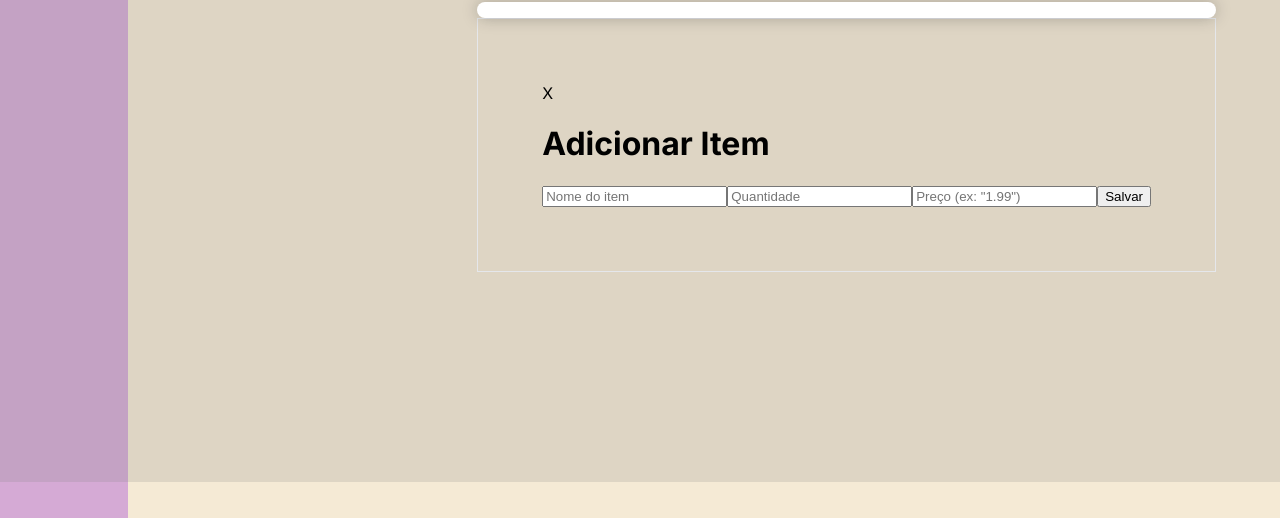
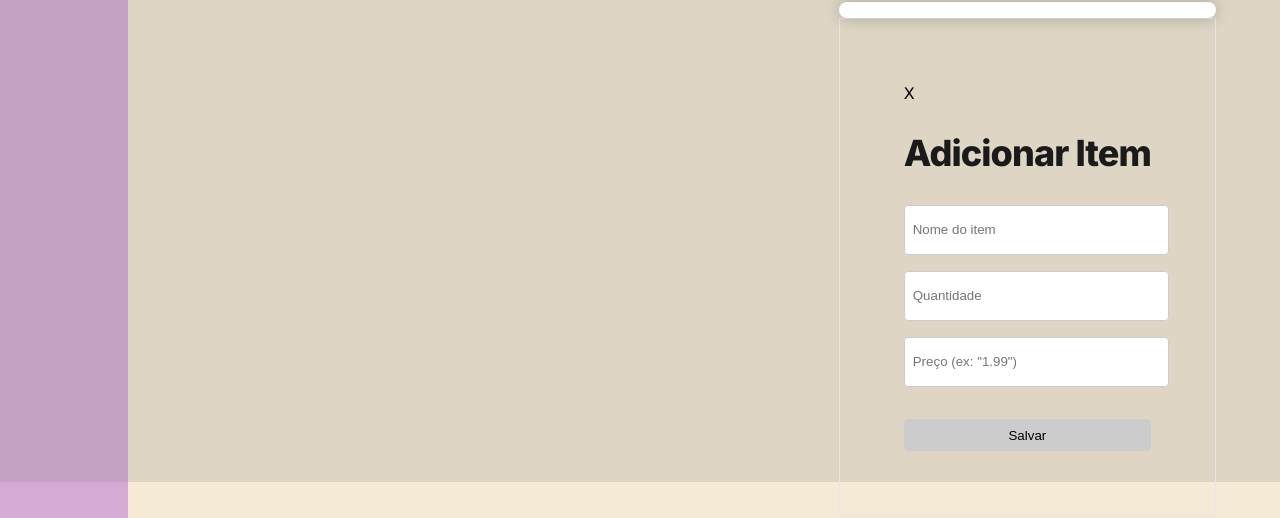
Before and after one commit to pedrogleta/go-digital, a Next.js app in the folder frontend/: page / in a window 1280 px wide. Both pictures are taken after a click on the button "+ Adicionar Item". Shown: the part 318-836 px from the top of the page. Built offline with nearby package versions, Linux system fonts and the light colour scheme; no server answers.

Commit message:
abstract modal styles

```diff
--- a/frontend/src/components/EditItemModal/styles.ts
+++ /dev/null
@@ -1,46 +0,0 @@
-import styled from "styled-components";
-
-export const Container = styled.div`
-  height: fit-content;
-  display: flex;
-  flex-direction: column;
-  justify-content: center;
-`;
-
-export const CloseButton = styled.span`
-  width: fit-content;
-  margin-left: auto;
-  cursor: pointer;
-`;
-
-export const ModalTitle = styled.h2`
-  font-weight: 800;
-  letter-spacing: -0.025em;
-  color: #1a1a1a;
-  font-size: 2.25rem;
-  line-height: 2.5rem;
-  margin-bottom: 2rem;
-`;
-
-export const Input = styled.input`
-  width: 100%;
-  height: 2rem;
-  margin-bottom: 1rem;
-  padding: 0.5rem;
-  border: 1px solid #ccc;
-  border-radius: 0.25rem;
-`;
-
-export const Button = styled.button`
-  width: 100%;
-  height: 2rem;
-  margin-top: 1rem;
-  padding: 0.5rem;
-  border: 1px solid #ccc;
-  border-radius: 0.25rem;
-  background-color: #ccc;
-  cursor: pointer;
-  &:hover {
-    background-color: #bbb;
-  }
-`;
--- a/frontend/src/components/MainSection/index.tsx
+++ b/frontend/src/components/MainSection/index.tsx
@@ -4,8 +4,8 @@ import { useEffect, useMemo, useState } from "react";
 import { Item } from "../Item";
 import { IAPIItem } from "@/types/items";
 import { api } from "@/utils/axios";
-import { AddItemModal } from "../AddItemModal";
-import { EditItemModal } from "../EditItemModal";
+import { AddItemModal } from "../Modal/AddItemModal";
+import { EditItemModal } from "../Modal/EditItemModal";
 import {
   Button,
   Container,
--- a/frontend/src/components/AddItemModal.tsx
+++ b/frontend/src/components/Modal/AddItemModal/index.tsx
@@ -1,5 +1,12 @@
 import { useState } from "react";
-import Modal from "./Modal";
+import Modal from "..";
+import {
+  Button,
+  CloseButton,
+  InnerContainer,
+  Input,
+  ModalTitle,
+} from "../styles";
 
 export interface IAddItemModalProps {
   isOpen: boolean;
@@ -16,41 +23,33 @@ export const AddItemModal = (props: IAddItemModalProps) => {
 
   return (
     <Modal open={isOpen} onCancel={closeModal}>
-      <div className="w-fit ml-auto cursor-pointer" onClick={closeModal}>
-        X
-      </div>
-      <div className="h-fit flex flex-col justify-center mt-8">
-        <h1 className="font-extrabold leading-none tracking-tight text-gray-900 text-4xl mx-auto mb-8">
-          Adicionar Item
-        </h1>
+      <CloseButton onClick={closeModal}>X</CloseButton>
+      <InnerContainer>
+        <ModalTitle>Adicionar Item</ModalTitle>
 
-        <input
+        <Input
           name="name"
           type="text"
           placeholder="Nome do item"
-          className="bg-gray-50 border border-gray-300 text-gray-900 text-sm rounded-lg focus:ring-blue-500 focus:border-blue-500 block p-2.5 mb-2.5 shadow"
           value={name}
           onChange={(e) => setName(e.target.value)}
         />
-        <input
+        <Input
           name="quantity"
           type="text"
           placeholder="Quantidade"
-          className="bg-gray-50 border border-gray-300 text-gray-900 text-sm rounded-lg focus:ring-blue-500 focus:border-blue-500 block p-2.5 mb-2.5 shadow"
           value={quantity}
           onChange={(e) => setQuantity(e.target.value)}
         />
-        <input
+        <Input
           name="price"
           type="text"
           placeholder='Preço (ex: "1.99")'
-          className="bg-gray-50 border border-gray-300 text-gray-900 text-sm rounded-lg focus:ring-blue-500 focus:border-blue-500 block p-2.5 mb-2.5 shadow"
           value={price}
           onChange={(e) => setPrice(e.target.value)}
         />
 
-        <button
-          className="bg-gray-300 hover:bg-gray-400 text-gray-800 font-bold py-2 px-4 rounded inline-flex items-center shadow"
+        <Button
           type="submit"
           onClick={() => {
             handleCreateItem(name, Number(quantity), Number(price));
@@ -60,8 +59,8 @@ export const AddItemModal = (props: IAddItemModalProps) => {
           }}
         >
           Salvar
-        </button>
-      </div>
+        </Button>
+      </InnerContainer>
     </Modal>
   );
 };
--- a/frontend/src/components/EditItemModal/index.tsx
+++ b/frontend/src/components/Modal/EditItemModal/index.tsx
@@ -1,7 +1,13 @@
 import { IAPIItem } from "@/types/items";
 import { useEffect, useState } from "react";
 import Modal from "@/components/Modal";
-import { Button, CloseButton, Container, Input, ModalTitle } from "./styles";
+import {
+  Button,
+  CloseButton,
+  InnerContainer,
+  Input,
+  ModalTitle,
+} from "../styles";
 
 export interface IEditItemModalProps {
   isOpen: boolean;
@@ -26,7 +32,7 @@ export const EditItemModal = (props: IEditItemModalProps) => {
   return (
     <Modal open={isOpen} onCancel={closeModal}>
       <CloseButton onClick={closeModal}>X</CloseButton>
-      <Container>
+      <InnerContainer>
         <ModalTitle>Editar Item</ModalTitle>
 
         <Input
@@ -62,7 +68,7 @@ export const EditItemModal = (props: IEditItemModalProps) => {
         >
           Salvar
         </Button>
-      </Container>
+      </InnerContainer>
     </Modal>
   );
 };
--- a/frontend/src/components/Modal/styles.ts
+++ b/frontend/src/components/Modal/styles.ts
@@ -1,48 +1,4 @@
 import styled from "styled-components";
-
-// export const Container = styled.div`
-//   position: fixed;
-//   z-index: 1;
-//   left: 0;
-//   top: 0;
-//   width: 100vw;
-//   height: 100vh;
-// `;
-
-// export const ModalContent = styled.div`
-//   background-color: #fefefe;
-//   margin: 15% auto;
-//   padding: 20px;
-//   border: 1px solid #888;
-//   width: 80%;
-// `;
-
-// export const ModalHeader = styled.div`
-//   display: flex;
-//   justify-content: space-between;
-//   align-items: center;
-// `;
-
-// export const ModalTitle = styled.h2`
-//   margin: 0;
-// `;
-
-// export const CloseButton = styled.span`
-//   color: #aaa;
-//   font-size: 28px;
-//   font-weight: bold;
-//   cursor: pointer;
-// `;
-
-// export const ModalBody = styled.div`
-//   margin-top: 20px;
-// `;
-
-// export const ModalFooter = styled.div`
-//   margin-top: 20px;
-//   display: flex;
-//   justify-content: flex-end;
-// `;
 
 export const Container = styled.div`
   position: fixed;
@@ -53,6 +9,13 @@ export const Container = styled.div`
   justify-content: space-between;
   padding: 4rem;
   padding-top: 20rem;
+`;
+
+export const InnerContainer = styled.div`
+  height: fit-content;
+  display: flex;
+  flex-direction: column;
+  justify-content: center;
 `;
 
 export const ModalBackground = styled.div`
@@ -106,3 +69,41 @@ export const ModalFooter = styled.div`
   padding: 3rem 4rem;
   margin-top: 6rem;
 `;
+
+export const CloseButton = styled.span`
+  width: fit-content;
+  margin-left: auto;
+  cursor: pointer;
+`;
+
+export const ModalTitle = styled.h2`
+  font-weight: 800;
+  letter-spacing: -0.025em;
+  color: #1a1a1a;
+  font-size: 2.25rem;
+  line-height: 2.5rem;
+  margin-bottom: 2rem;
+`;
+
+export const Input = styled.input`
+  width: 100%;
+  height: 2rem;
+  margin-bottom: 1rem;
+  padding: 0.5rem;
+  border: 1px solid #ccc;
+  border-radius: 0.25rem;
+`;
+
+export const Button = styled.button`
+  width: 100%;
+  height: 2rem;
+  margin-top: 1rem;
+  padding: 0.5rem;
+  border: 1px solid #ccc;
+  border-radius: 0.25rem;
+  background-color: #ccc;
+  cursor: pointer;
+  &:hover {
+    background-color: #bbb;
+  }
+`;
```
